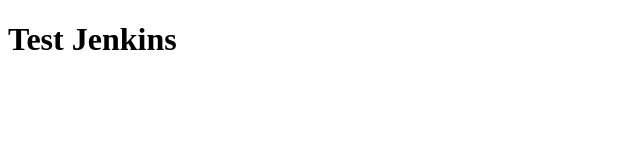
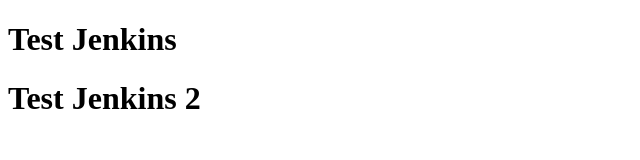
Before and after one commit to PhamNguyenNhutTruong/test-jenkins, a plain HTML site: page index.html in a window 1280 px wide. Shown: the whole page, without its empty margins (0-640 px from the left). Drawn offline with Linux system fonts and the light colour scheme.

Commit message:
Update index.html file

```diff
--- a/index.html
+++ b/index.html
@@ -8,5 +8,6 @@
 </head>
 <body>
     <h1>Test Jenkins</h1>
+    <h1>Test Jenkins 2</h1>
 </body>
 </html>
```
